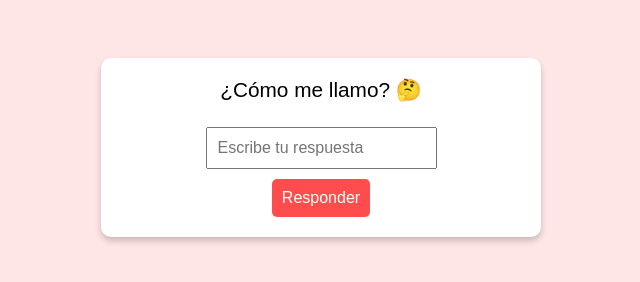
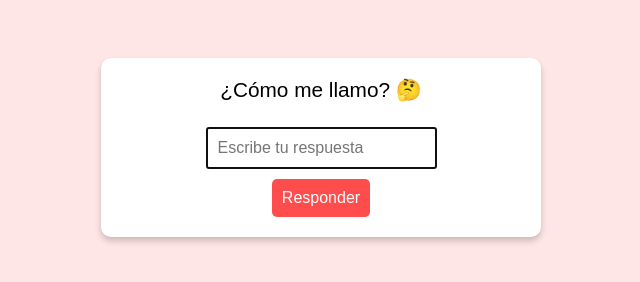
Before and after one commit to Samael-hc/chat, a plain HTML site: page index.html in a window 1280 px wide. Both pictures are taken after a click on the button "Responder". Shown: the whole page, without its empty margins (319-959 px from the left). Drawn offline with Linux system fonts and the light colour scheme.

Commit message:
Update index.html

```diff
--- a/index.html
+++ b/index.html
@@ -49,7 +49,6 @@
 </div>
 
 <script>
-    // Preguntas y respuestas correctas
     const preguntas = [
         { q: "¿Cómo me llamo? 🤔", a: "Samuel" },
         { q: "¿Cuál es tu color favorito? 🎨", a: "Azul agua marina" },
@@ -67,12 +66,13 @@
             .trim()
             .toLowerCase()
             .normalize("NFD")
-            .replace(/[\u0300-\u036f]/g, ""); // elimina tildes
+            .replace(/[\u0300-\u036f]/g, "");
     }
 
     function mostrarPregunta() {
         document.getElementById("pregunta").innerText = preguntas[indice].q;
         document.getElementById("respuesta").value = "";
+        document.getElementById("respuesta").focus();
     }
 
     function verificar() {
@@ -91,6 +91,8 @@
             }
         } else {
             alert("Respuesta incorrecta, intenta de nuevo 😏");
+            document.getElementById("respuesta").value = "";
+            document.getElementById("respuesta").focus();
         }
     }
 
```
